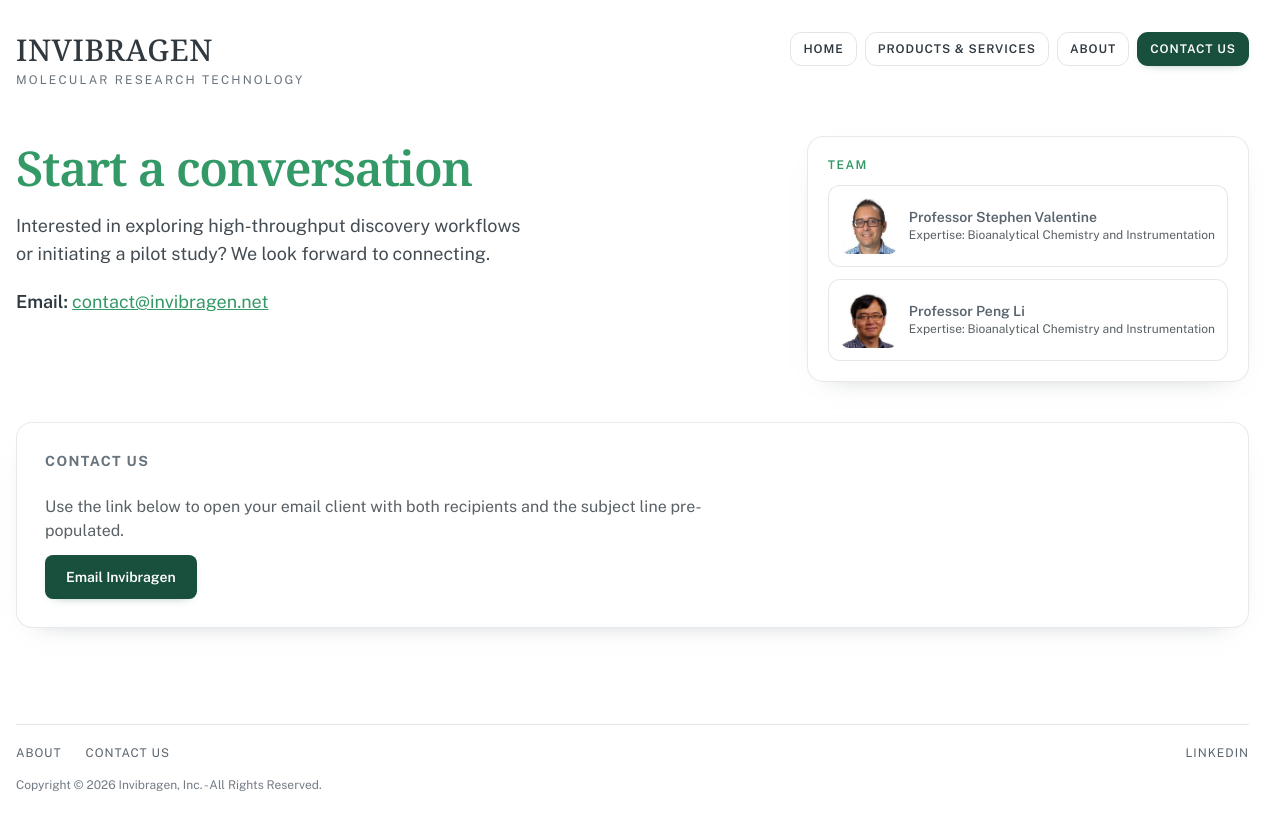
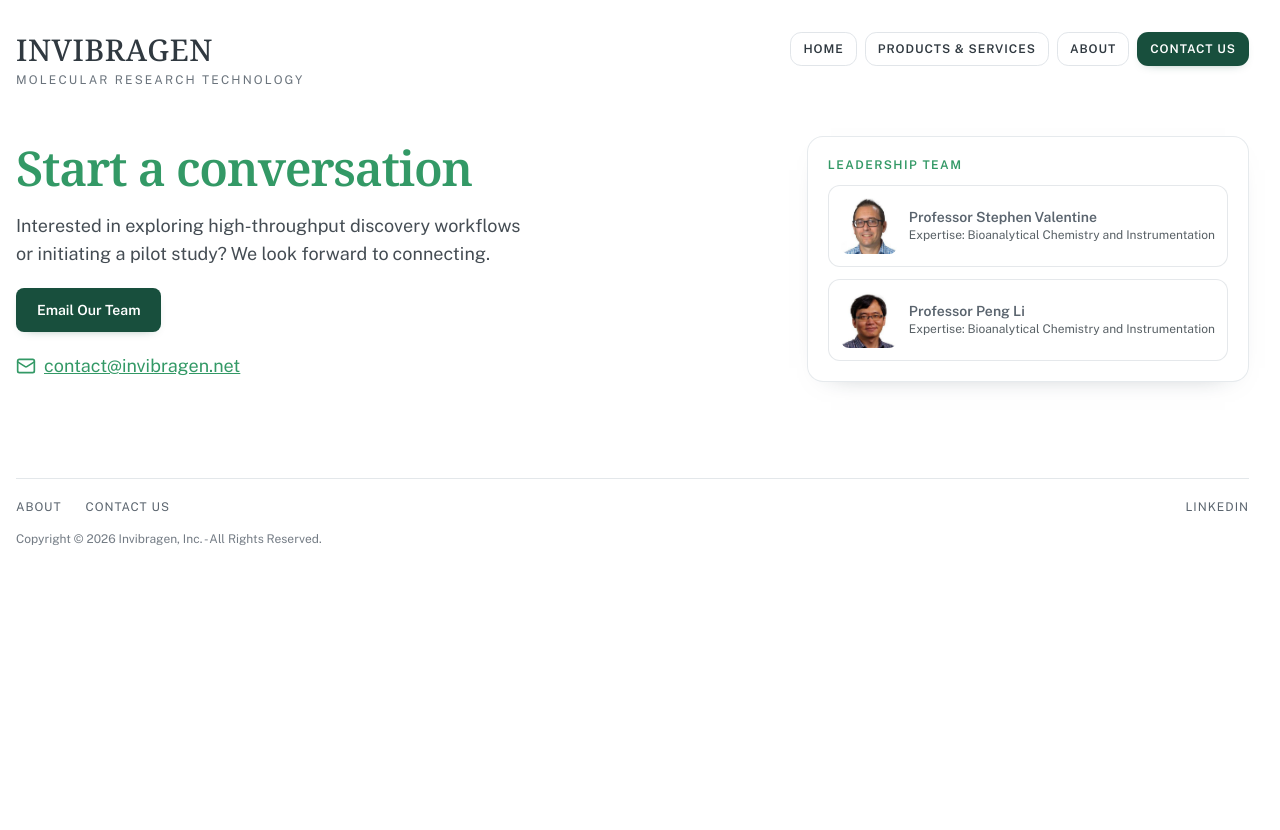
Before and after one commit to ElliotRoe/invibragen-web, a React (Vite) app: page /contact in a window 1280 px wide. Shown: the top 830 px of the page. After the commit the page ends 800 px from the top, so only its background shows below. Built offline with nearby package versions, Linux system fonts and the light colour scheme.

Commit message:
Refine contact page email CTA

```diff
--- a/src/pages/contact-page.tsx
+++ b/src/pages/contact-page.tsx
@@ -1,3 +1,5 @@
+import { Mail } from 'lucide-react'
+
 import { Button } from '../components/ui/button'
 import { Card, CardContent } from '../components/ui/card'
 
@@ -19,8 +21,12 @@
             or initiating a pilot study? We look forward to connecting.
           </p>
 
-          <p className="text-lg">
-            <span className="font-semibold">Email: </span>
+          <Button asChild>
+            <a href={contactUsHref}>Email Our Team</a>
+          </Button>
+
+          <p className="flex items-center gap-2 text-lg">
+            <Mail aria-hidden="true" className="h-5 w-5 text-[#339966]" />
             <a className="text-[#339966] underline" href="mailto:contact@invibragen.net">
               contact@invibragen.net
             </a>
@@ -29,7 +35,9 @@
 
         <Card className="bg-white/95 lg:justify-self-end">
           <CardContent className="space-y-3 p-5">
-            <p className="text-xs font-semibold uppercase tracking-[0.12em] text-[#339966]">Team</p>
+            <p className="text-xs font-semibold uppercase tracking-[0.12em] text-[#339966]">
+              Leadership Team
+            </p>
             <div className="space-y-3">
               <article className="flex items-center gap-3 rounded-xl border border-border/75 bg-white p-3">
                 <img
@@ -65,21 +73,6 @@
         </Card>
       </section>
 
-      <Card className="">
-        <CardContent className="space-y-6">
-          <h2 className="text-sm font-bold uppercase tracking-[0.1em] text-muted-foreground">Contact Us</h2>
-
-          <div className="space-y-3">
-            <p className="max-w-2xl text-sm leading-relaxed text-foreground/80 sm:text-base">
-              Use the link below to open your email client with both recipients and the subject line
-              pre-populated.
-            </p>
-            <Button asChild>
-              <a href={contactUsHref}>Email Invibragen</a>
-            </Button>
-          </div>
-        </CardContent>
-      </Card>
     </div>
   )
 }
```
